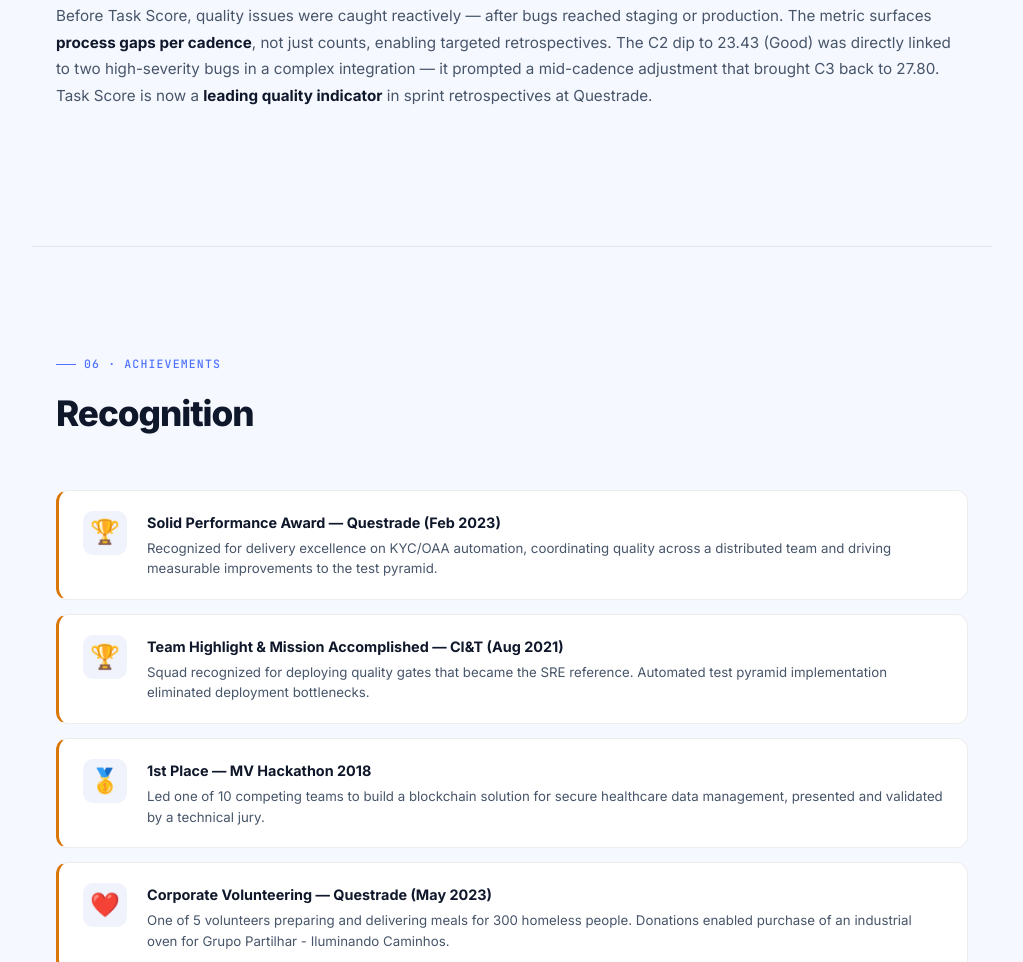
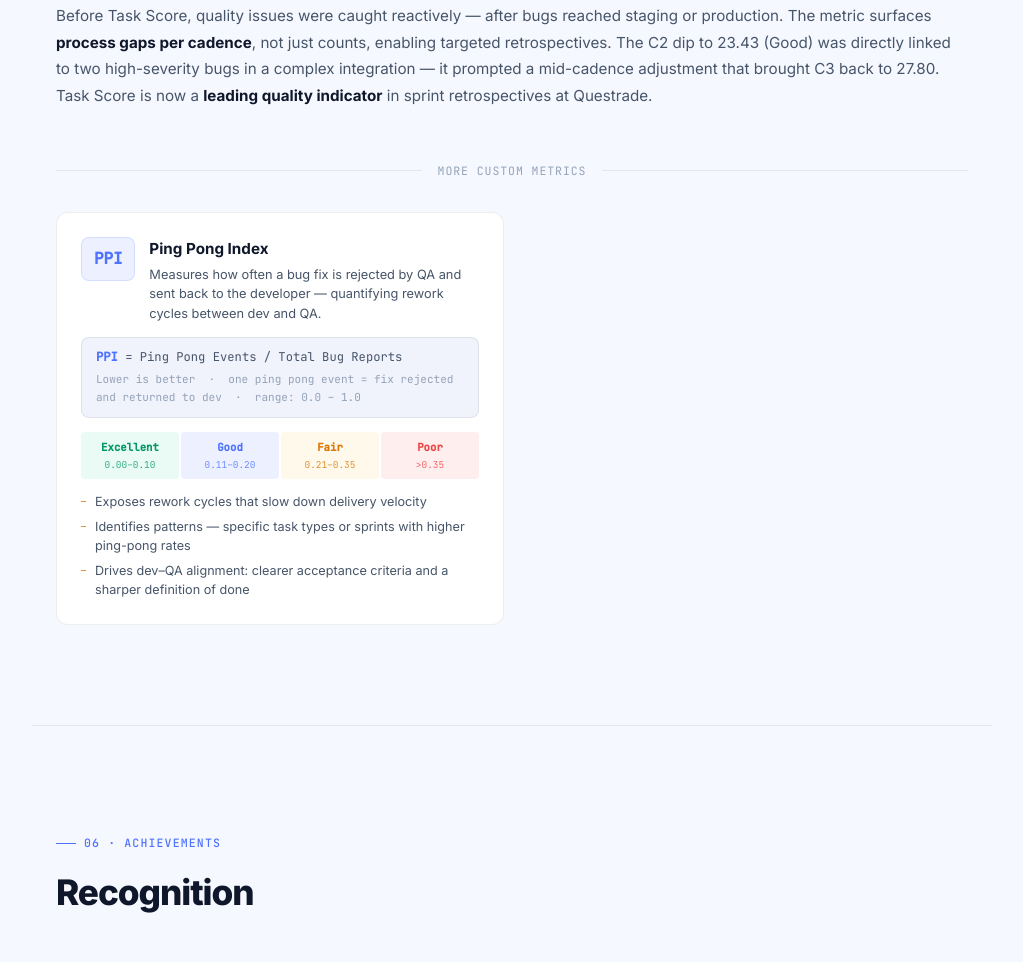
Before and after one commit to lflucasferreira/portfolio, a plain HTML site: page index.html in a window 1280 px wide. Shown: the part 6245-7207 px from the top of the page, without its empty margins (128-1151 px from the left). Drawn offline with Linux system fonts and the light colour scheme.

Commit message:
feat: add PPI metric card to metrics section

```diff
--- a/index.html
+++ b/index.html
@@ -782,6 +782,53 @@
     }
     .ts-formula .ts-key { color: var(--accent); font-weight: 600; }
     .ts-formula .ts-val { color: var(--green); }
+
+    .metric-sep {
+      display: flex; align-items: center; gap: 16px; margin: 52px 0 32px;
+    }
+    .metric-sep::before, .metric-sep::after {
+      content: ''; flex: 1; height: 1px; background: var(--border);
+    }
+    .metric-sep span {
+      font-size: 0.72rem; font-family: var(--mono); color: var(--text-3);
+      text-transform: uppercase; letter-spacing: 0.08em; white-space: nowrap;
+    }
+
+    .metrics-grid {
+      display: grid; grid-template-columns: repeat(auto-fill, minmax(300px, 1fr)); gap: 16px;
+    }
+    .metric-card {
+      background: var(--surface); border: 1px solid var(--border); border-radius: var(--radius);
+      padding: 24px; display: flex; flex-direction: column; gap: 14px;
+      transition: border-color var(--transition);
+    }
+    .metric-card:hover { border-color: var(--border2); }
+    .metric-card-top { display: flex; align-items: flex-start; gap: 14px; }
+    .metric-acronym {
+      font-size: 1rem; font-weight: 800; font-family: var(--mono); letter-spacing: -0.01em;
+      color: var(--accent); background: var(--glow); border: 1px solid rgba(108,140,255,0.2);
+      border-radius: 8px; padding: 8px 12px; flex-shrink: 0;
+    }
+    .metric-card h3 { font-size: 0.95rem; font-weight: 700; color: var(--text); margin-bottom: 4px; }
+    .metric-card .metric-desc { font-size: 0.8rem; color: var(--text-2); line-height: 1.5; }
+    .metric-formula {
+      background: var(--surface2); border: 1px solid var(--border); border-radius: 8px;
+      padding: 10px 14px; font-family: var(--mono); font-size: 0.76rem; color: var(--text-2); line-height: 1.6;
+    }
+    .metric-formula .mf-key { color: var(--accent); font-weight: 600; }
+    .metric-formula .mf-note { color: var(--text-3); font-size: 0.69rem; margin-top: 4px; display: block; }
+    .metric-scale { display: flex; gap: 2px; }
+    .metric-scale-item {
+      flex: 1; text-align: center; padding: 7px 4px; border-radius: 4px;
+      font-size: 0.67rem; font-family: var(--mono); font-weight: 600;
+    }
+    .metric-scale-item span { display: block; font-size: 0.59rem; font-weight: 400; opacity: 0.8; margin-top: 1px; }
+    .metric-problems { display: flex; flex-direction: column; gap: 6px; }
+    .metric-problem { font-size: 0.79rem; color: var(--text-2); padding-left: 14px; position: relative; line-height: 1.5; }
+    .metric-problem::before {
+      content: ''; position: absolute; left: 0; top: 8px;
+      width: 5px; height: 1px; background: var(--yellow); opacity: 0.8;
+    }
 
     @media (max-width: 768px) {
       .ts-criteria { grid-template-columns: repeat(2, 1fr); }
@@ -1496,6 +1543,40 @@
       </div>
 
       <p class="ts-intro" data-i18n="ts.impact">Before Task Score, quality issues were caught reactively — after bugs reached staging or production. The metric surfaces <strong>process gaps per cadence</strong>, not just counts, enabling targeted retrospectives. The C2 dip to 23.43 (Good) was directly linked to two high-severity bugs in a complex integration — it prompted a mid-cadence adjustment that brought C3 back to 27.80. Task Score is now a <strong>leading quality indicator</strong> in sprint retrospectives at Questrade.</p>
+
+      <div class="metric-sep">
+        <span data-i18n="metrics.other.label">More custom metrics</span>
+      </div>
+
+      <div class="metrics-grid">
+
+        <!-- PPI -->
+        <div class="metric-card">
+          <div class="metric-card-top">
+            <div class="metric-acronym">PPI</div>
+            <div>
+              <h3 data-i18n="ppi.title">Ping Pong Index</h3>
+              <p class="metric-desc" data-i18n="ppi.desc">Measures how often a bug fix is rejected by QA and sent back to the developer — quantifying rework cycles between dev and QA.</p>
+            </div>
+          </div>
+          <div class="metric-formula">
+            <span class="mf-key">PPI</span> = Ping Pong Events / Total Bug Reports
+            <span class="mf-note">Lower is better &nbsp;·&nbsp; one ping pong event = fix rejected and returned to dev &nbsp;·&nbsp; range: 0.0 – 1.0</span>
+          </div>
+          <div class="metric-scale">
+            <div class="metric-scale-item" style="background:rgba(52,211,153,0.1);color:var(--green);">Excellent<span>0.00–0.10</span></div>
+            <div class="metric-scale-item" style="background:rgba(79,114,255,0.1);color:var(--accent);">Good<span>0.11–0.20</span></div>
+            <div class="metric-scale-item" style="background:rgba(251,191,36,0.09);color:var(--yellow);">Fair<span>0.21–0.35</span></div>
+            <div class="metric-scale-item" style="background:rgba(239,68,68,0.09);color:#ef4444;">Poor<span>&gt;0.35</span></div>
+          </div>
+          <div class="metric-problems">
+            <div class="metric-problem" data-i18n="ppi.p1">Exposes rework cycles that slow down delivery velocity</div>
+            <div class="metric-problem" data-i18n="ppi.p2">Identifies patterns — specific task types or sprints with higher ping-pong rates</div>
+            <div class="metric-problem" data-i18n="ppi.p3">Drives dev–QA alignment: clearer acceptance criteria and a sharper definition of done</div>
+          </div>
+        </div>
+
+      </div>
     </section>
 
     <!-- ── Achievements ── -->
@@ -1696,6 +1777,12 @@
         'ts.results.label': 'Questrade · Q4 2024 — real data',
         'ts.avg.label': 'Q4 Average',
         'ts.impact': 'Before Task Score, quality issues were caught reactively — after bugs reached staging or production. The metric surfaces <strong>process gaps per cadence</strong>, not just counts, enabling targeted retrospectives. The C2 dip to 23.43 (Good) was directly linked to two high-severity bugs in a complex integration — it prompted a mid-cadence adjustment that brought C3 back to 27.80. Task Score is now a <strong>leading quality indicator</strong> in sprint retrospectives at Questrade.',
+        'metrics.other.label': 'More custom metrics',
+        'ppi.title': 'Ping Pong Index',
+        'ppi.desc': 'Measures how often a bug fix is rejected by QA and sent back to the developer — quantifying rework cycles between dev and QA.',
+        'ppi.p1': 'Exposes rework cycles that slow down delivery velocity',
+        'ppi.p2': 'Identifies patterns — specific task types or sprints with higher ping-pong rates',
+        'ppi.p3': 'Drives dev–QA alignment: clearer acceptance criteria and a sharper definition of done',
         'ach.label': '06 · Achievements', 'ach.title': 'Recognition',
         'edu.label': '07 · Education', 'edu.title': 'Academic background',
         'contact.label': '08 · Contact', 'contact.title': "Let's connect",
@@ -1742,6 +1829,12 @@
         'ts.results.label': 'Questrade · Q4 2024 — dados reais',
         'ts.avg.label': 'Média Q4',
         'ts.impact': 'Antes do Task Score, problemas de qualidade eram identificados de forma reativa — após os bugs chegarem ao staging ou à produção. A métrica evidencia <strong>gaps de processo por cadência</strong>, não apenas contagens, viabilizando retrospectivas direcionadas. A queda no C2 para 23,43 (Good) foi diretamente ligada a dois bugs de alta severidade numa integração complexa — o que gerou um ajuste no meio da cadência que trouxe o C3 de volta para 27,80. O Task Score é hoje um <strong>indicador líder de qualidade</strong> nas retrospectivas de sprint na Questrade.',
+        'metrics.other.label': 'Mais métricas customizadas',
+        'ppi.title': 'Ping Pong Index',
+        'ppi.desc': 'Mede com que frequência uma correção de bug é rejeitada pelo QA e devolvida ao desenvolvedor — quantificando os ciclos de retrabalho entre dev e QA.',
+        'ppi.p1': 'Expõe ciclos de retrabalho que reduzem a velocidade de entrega',
+        'ppi.p2': 'Identifica padrões — tipos de tarefa ou sprints com maior taxa de ping-pong',
+        'ppi.p3': 'Orienta o alinhamento dev–QA: critérios de aceite mais claros e definição de pronto mais precisa',
         'ach.label': '06 · Conquistas', 'ach.title': 'Reconhecimentos',
         'edu.label': '07 · Formação', 'edu.title': 'Formação acadêmica',
         'contact.label': '08 · Contato', 'contact.title': 'Vamos nos conectar',
```
